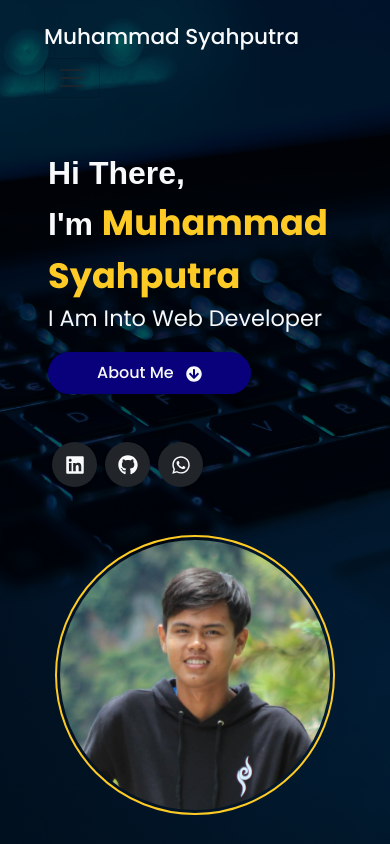
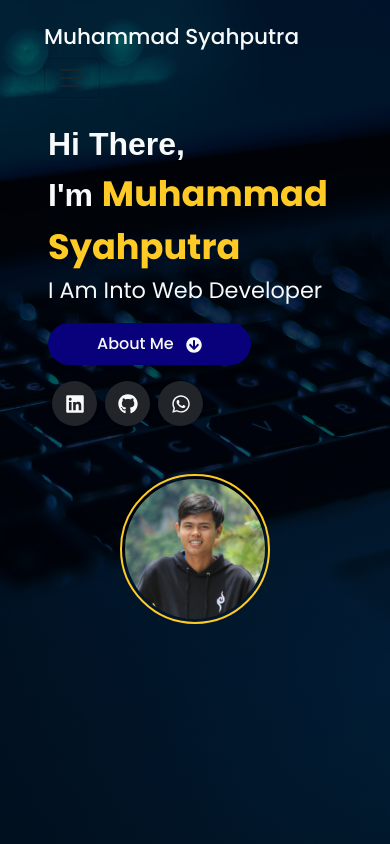
Before and after one commit to MhmmdSyahputra/Muhammad-Syahputra.github.io, a Next.js app: page / in a window 390 px wide. Shown: the top 844 px of the page. Built offline with nearby package versions, Linux system fonts and the light colour scheme; no server answers; the database is empty; a web font is replaced by a local one.

Commit message:
fixit perfomance

```diff
--- a/app/layout.tsx
+++ b/app/layout.tsx
@@ -24,14 +24,15 @@ export default function RootLayout({
 }) {
   return (
     <html lang="en">
-      <head>
+      <Head>
         <link rel="preconnect" href="https://fonts.googleapis.com"></link>
         <link rel="preconnect" href="https://fonts.gstatic.com"></link>
         <link
+          rel="stylesheet"
           href="https://fonts.googleapis.com/css2?family=Mochiy+Pop+One&family=Poppins:wght@400;500;700&display=swap"
-          rel="stylesheet"
+          aria-disabled
         ></link>
-      </head>
+      </Head>
       <body className={inter.className}>
         {children}
         <BootstrapClient />
--- a/app/page.css
+++ b/app/page.css
@@ -62,6 +62,29 @@
   -webkit-box-orient: vertical;
 }
 
+.banner-profile .profile{
+  max-width: 100%;
+}
+
+.banner-profile .profile{
+  max-width: 100%;
+}
+
+/* Aturan responsif */
+@media (max-width: 768px) {
+  .banner-profile .profile{
+    width: 200px;
+    height: 200px;
+  }
+}
+
+@media (max-width: 480px) {
+  .banner-profile .profile{
+    width: 150px;
+    height: 150px;
+  }
+}
+
 /* .item-port :hover{
 padding: 20px;
   box-shadow:
--- a/app/page.tsx
+++ b/app/page.tsx
@@ -57,7 +57,7 @@ export default async function Home() {
       {/* HOME */}
       <div
         id="home"
-        className="section banner d-flex justify-content-center align-items-center"
+        className="section banner d-flex align-items-lg-center align-items-md-start"
         style={{
           paddingTop: "120px",
           backgroundImage: "url('/img/banner.png')",
@@ -75,7 +75,7 @@ export default async function Home() {
               <div className="subtitle mb-3">I Am Into Web Developer</div>
               <a
                 href="#about"
-                className="btn mbg-primary text-light rounded-5 shadow fw-medium px-5 mb-5 py-2"
+                className="btn mbg-primary text-light rounded-5 shadow fw-medium px-5 mb-3 mb-lg-5 py-2"
               >
                 About Me &ensp;
                 <FaArrowCircleDown />
@@ -113,10 +113,19 @@ export default async function Home() {
                 <Image
                   src="/img/myprofile.jpg"
                   priority
-                  className="img-fluid rounded-circle profile"
+                  className="img-fluid rounded-circle profile object-fit-cover "
                   width={300}
                   height={300}
-                  alt="Picture of the author"
+                  // style={{
+                  //   maxWidth: "100%",
+                  //   "@media (max-width: 768px)": {
+                  //     width: "50%",
+                  //   },
+                  //   "@media (max-width: 480px)": {
+                  //     width: "80%",
+                  //   },
+                  // }}
+                  alt="Picture of the profile"
                 />
               </div>
             </div>
@@ -141,7 +150,7 @@ export default async function Home() {
                 style={{ height: "700px", width: "500px", objectFit: "cover" }}
                 width={300}
                 height={900}
-                alt="Picture of the author"
+                alt="Picture of the aboutme"
               />
             </div>
             <div className="col-lg-7 col-md-12 m-auto">
@@ -233,15 +242,15 @@ export default async function Home() {
                       <Image
                         src={data.url_imgs.split(",")[0].trim()}
                         priority
-                        className="img-fluid card-img-top"
+                        className="img-fluid card-img-top lazyload"
                         width={700}
-                        height={300}
+                        height={250}
                         style={{
                           width: "700px",
                           height: "250px",
                           objectFit: "cover",
                         }}
-                        alt="Picture of the author"
+                        alt={"project" + index}
                       />
                     ) : (
                       <Image
@@ -249,13 +258,13 @@ export default async function Home() {
                         priority
                         className="img-fluid card-img-top"
                         width={700}
-                        height={300}
+                        height={250}
                         style={{
                           width: "700px",
                           height: "250px",
                           objectFit: "cover",
                         }}
-                        alt="Picture of the author"
+                        alt="no img"
                       />
                     )}
                     <div
@@ -325,14 +334,14 @@ export default async function Home() {
                             src={data.url_img}
                             priority
                             className="img-fluid card-img-top"
-                            width={20}
-                            height={20}
+                            width={35}
+                            height={35}
                             style={{
                               width: "35px",
                               height: "35px",
                               objectFit: "cover",
                             }}
-                            alt="Picture of the author"
+                            alt={"skill" + index}
                           />
                         </div>
                       </div>
```
